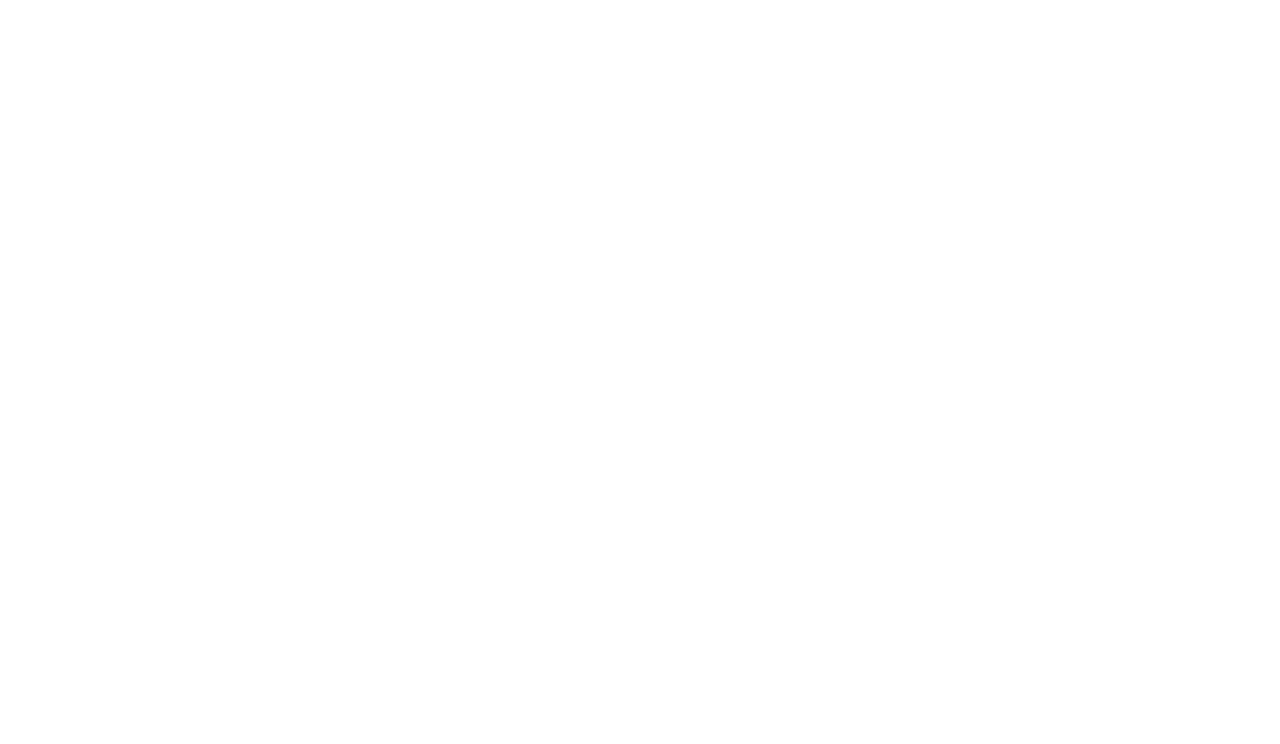
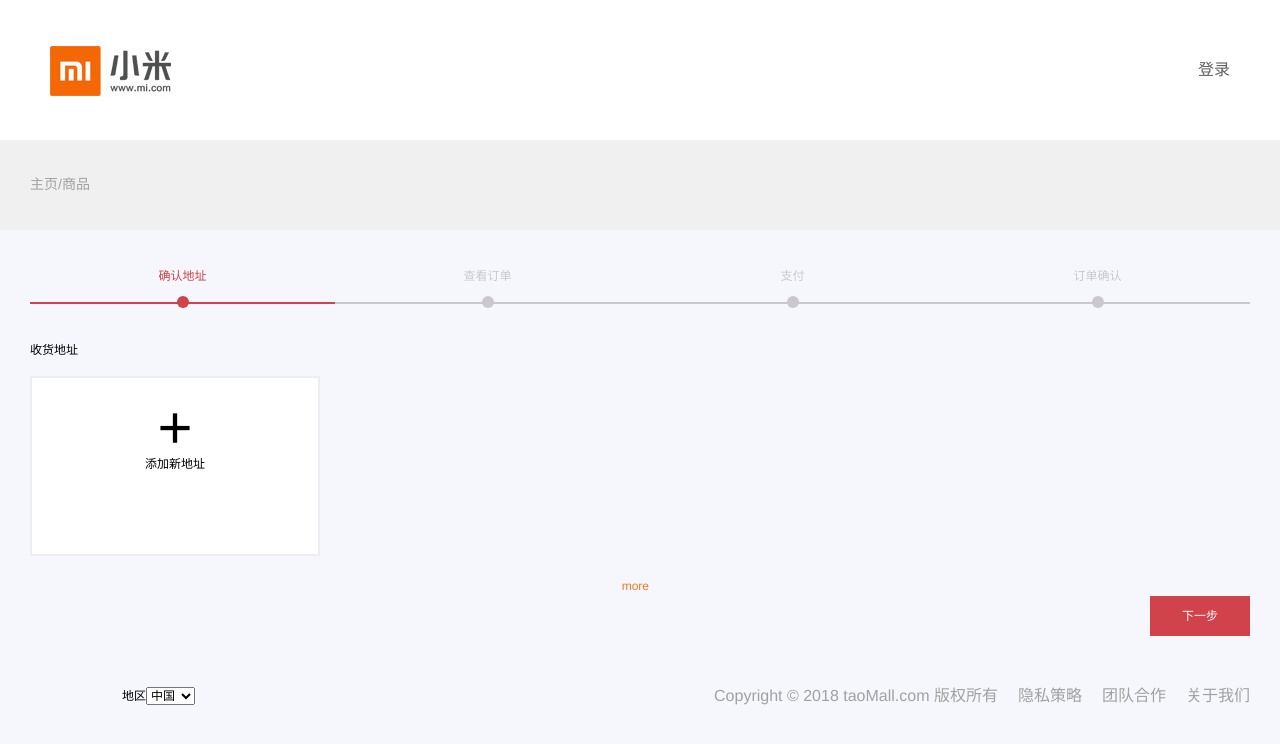
Before and after one commit to ChaiYe/XiaoM, a Vue app: page /#/Address in a window 1280 px wide. Shown: the top 744 px of the page. Built offline with nearby package versions, Linux system fonts and the light colour scheme; a small style sheet from the web is missing.

Commit message:
订单静态

```diff
--- /dev/null
+++ b/src/components/common/Orderheader.vue
@@ -0,0 +1,75 @@
+<template>
+    <div>
+      <ul class="process">
+        <li>
+          <span class="ad_pro_title_active">确认地址</span>
+          <div class="ad_line ad_line_active">
+            <div class="ad_cirle ad_cirle_active"></div>
+          </div>
+        </li>
+        <li>
+          <span>查看订单</span>
+          <div class="ad_line">
+            <div class="ad_cirle"></div>
+          </div>
+        </li>
+        <li>
+          <span>支付</span>
+          <div class="ad_line">
+            <div class="ad_cirle "></div>
+          </div>
+        </li>
+        <li>
+          <span>订单确认</span>
+          <div class="ad_line">
+            <div class="ad_cirle"></div>
+          </div>
+        </li>
+      </ul>
+    </div>
+</template>
+
+<script>
+    export default {
+        name: "Orderheader"
+    }
+</script>
+
+<style scoped>
+  .process{
+    display: flex;
+    width: 100%;
+    z-index: 1;
+  }
+  .process li{
+    width: 305px;
+    padding: 40px 0;
+    text-align: center;
+    color: #CAC8CE;
+  }
+  .ad_line{
+    position: relative;
+    width: 305px;
+    height: 2px;
+    margin-top: 20px;
+    background-color: #CAC8CE;
+  }
+  .ad_cirle{
+    position: absolute;
+    left: 147px;
+    top: -6px;
+    width: 12px;
+    height: 12px;
+    border-radius: 6px;
+    background-color: #CAC8CE;
+  }
+  .ad_line_active,.ad_cirle_active{
+    background-color: #d1434a;
+  }
+  .process .ad_pro_title_active{
+    color: #d1434a;
+  }
+  .process_active li{
+    color: #d1434a;
+  }
+</style>
--- a/src/router/index.js
+++ b/src/router/index.js
@@ -1,7 +1,9 @@
 import Vue from 'vue'
 import Router from 'vue-router'
 import XmHome from '../components/XmHome.vue'
-
+import OrderConfirm from '../view/OrderConfirm.vue'
+import OrderSuccess from '../view/OrderSuccess.vue'
+import Address from '../view/Address.vue'
 Vue.use(Router);
 
 export default new Router({
@@ -10,6 +12,21 @@
       path: '/',
       name: 'xmhome',
       component: XmHome
+    },
+    {
+      path: '/Address',
+      name: 'Address',
+      component: Address
+    },
+    {
+      path: '/orderConfirm',
+      name: 'orderConfirm',
+      component: OrderConfirm
+    },
+    {
+      path: '/orderSuccess',
+      name: 'orderSuccess',
+      component: OrderSuccess
     }
   ]
 });
--- /dev/null
+++ b/src/view/Address.vue
@@ -0,0 +1,236 @@
+<template>
+
+    <div>
+      <XmHead></XmHead>
+      <XmCrunmbs></XmCrunmbs>
+
+      <div class="ad_main">
+        <div class="ad_main_content">
+          <Orderheader></Orderheader>
+          <!--<ul class="process">
+            <li>
+              <span class="ad_pro_title_active">确认地址</span>
+              <div class="ad_line ad_line_active">
+                <div class="ad_cirle ad_cirle_active"></div>
+              </div>
+            </li>
+            <li>
+              <span>查看订单</span>
+              <div class="ad_line">
+                <div class="ad_cirle"></div>
+              </div>
+            </li>
+            <li>
+              <span>支付</span>
+              <div class="ad_line">
+                <div class="ad_cirle "></div>
+              </div>
+            </li>
+            <li>
+              <span>订单确认</span>
+              <div class="ad_line">
+                <div class="ad_cirle"></div>
+              </div>
+            </li>
+          </ul>-->
+
+          <div class="ad_content">
+            <h3 class="ad_title">收货地址</h3>
+            <ul class="ad_items">
+              <li  v-for="(item,index) in addrListFilter" :class="{'li_active':activeIndex==index}" @click="activeIndex=index;selectedId=item.Id">
+                <h3 class="ad_name">{{item.Name}}</h3>
+                <p class="ad_address">{{item.Address}}</p>
+                <p class="ad_tel">{{item.Tel}}</p>
+                <div>
+                  <h5 class="ad_default" v-show="item.isDefault">默认地址</h5>
+                  <h5 class="ad_default set_default" v-show="!item.isDefault" @click="setDefalt(item.Id)">设为默认地址</h5>
+                  <span @click="itemId=item.Id;delConfirm=true">&#xe613;</span>
+                </div>
+              </li>
+              <li class="ad_addAdr">
+                <span>+</span>
+                <p>添加新地址</p>
+              </li>
+            </ul>
+          </div>
+          <div class="ad_more" @click="expand " :class="{'ad_more_expand':limit>3}">more<span>&#xe60c;</span></div>
+          <div class="ad_next">
+            <router-link class="ad_next_a" :to="{path:'orderConfirm',query:{addressId:selectedId}}">下一步</router-link>
+          </div>
+        </div>
+      </div>
+     <!-- <modal v-show="delConfirm" @close="delConfirm=false">
+        <div slot="message" class="confirm_tip" >
+          <p style="margin-left: 123px">您确认删除此地址吗？</p>
+        </div>
+        <div slot="btnGroup" >
+          <button class="md_btn" @click="addrDel">确认</button>
+          <button class="md_btn" @click="delConfirm=false" style="margin-left: 20px">关闭</button>
+        </div>
+      </modal>-->
+      <XmFoot></XmFoot>
+    </div>
+
+
+</template>
+
+<script>
+  import XmCrunmbs from '../components/common/XmCrumbs.vue'
+  import XmHead from '../components/common/XmHead.vue'
+  import XmFoot from '../components/common/XmFoot.vue'
+  import  Orderheader from '../components/common/Orderheader'
+  export default {
+    components: {
+      XmCrunmbs,
+      XmHead,
+      Orderheader,
+      XmFoot
+
+    },
+  }
+</script>
+
+<style scoped>
+  h1,h2,h3,h4,h5,h6{
+    margin: 0;
+  }
+  .ad_main{
+    width: 100%;
+    height: auto;
+    background-color: #F5F7FC;
+  }
+  .ad_main_content{
+    width: 1220px;
+    height: auto;
+    margin: 0 auto;
+    padding: 0 20px;
+  }
+  .process{
+    display: flex;
+    width: 100%;
+  }
+  .process li{
+    width: 305px;
+    padding: 40px 0;
+    text-align: center;
+    color: #CAC8CE;
+  }
+  .ad_line{
+    position: relative;
+    width: 305px;
+    height: 2px;
+    margin-top: 20px;
+    background-color: #CAC8CE;
+  }
+  .ad_cirle{
+    position: absolute;
+    left: 147px;
+    top: -6px;
+    width: 12px;
+    height: 12px;
+    border-radius: 6px;
+    background-color: #CAC8CE;
+  }
+  .ad_line_active,.ad_cirle_active{
+    background-color: #d1434a;
+  }
+  .process .ad_pro_title_active{
+    color: #d1434a;
+  }
+  .process_active li{
+    color: #d1434a;
+  }
+  .ad_content{
+    width: 1260px;
+    height: auto;
+  }
+  .ad_title{
+
+  }
+  .ad_items{
+    display: flex;
+    flex-wrap: wrap;
+    width: 100%;
+    height: auto;
+    margin-top: 20px;
+  }
+  .ad_items li{
+    width: 290px;
+    height: 180px;
+    padding: 20px;
+    margin-right: 20px;
+    margin-bottom: 20px;
+    box-sizing: border-box;
+    background-color: white;
+    border: 2px solid #EFEDF4;
+    cursor: pointer;
+  }
+  .ad_items .li_active,.ad_items li:hover{
+    border: 2px solid #ee7a23;
+  }
+  .ad_items div{
+
+  }
+  .ad_items div span{
+    font-family: 'iconfont';
+    cursor: pointer;
+    float: right;
+  }
+  .ad_address,.ad_tel,.ad_items div{
+    margin-top: 15px;
+  }
+  .ad_items div span:hover,.ad_default{
+    color: #ee7a23;
+  }
+  .ad_default{
+    float: left;
+  }
+  .set_default{
+    display: none;
+  }
+  .ad_items li:hover .set_default{
+    display: block;
+  }
+  .set_default:hover{
+    color: #d1434a;
+  }
+  .ad_items .ad_addAdr{
+    text-align: center;
+  }
+  .ad_items .ad_addAdr span{
+    font-size: 60px;
+    cursor: pointer;
+  }
+  .ad_items .ad_addAdr span:hover{
+    color: #ee7a23;
+  }
+  .ad_more{
+    display: flex;
+    justify-content: center;
+    width: 100%;
+    height: 20px;
+    line-height: 20px;
+    color: #ee7a23;
+    cursor: pointer;
+  }
+  .ad_more span{
+    font-family: iconfont;
+    display: block;
+    transition: all .5s;
+  }
+  .ad_more_expand span{
+    transform: rotate(180deg);
+  }
+  .ad_next{
+    float: right;
+    width: 100px;
+    height: 40px;
+    background-color: #d1434a;
+    text-align: center;
+    line-height: 40px;
+    cursor: pointer;
+  }
+  .ad_next_a{
+    color: white;
+  }
+</style>
--- a/src/view/OrderConfirm.vue
+++ b/src/view/OrderConfirm.vue
@@ -1,7 +1,15 @@
 <template>
-    <div>
-        <h3>订单详情</h3>
+  <div>
+    <XmHead></XmHead>
+    <XmCrunmbs>
+      <a href="javascript:;">确认订单</a>
+    </XmCrunmbs>
+
+    <div class="main">
+
       <div class="main_content">
+        <Orderheader></Orderheader>
+        <h3 class="alltitle">订单详情</h3>
         <table class="tb" cellspacing="0">
           <tr class="tb_header">
             <th colspan="2">商品</th>
@@ -122,21 +130,41 @@
         </div>
       </div>
     </div>
+    <XmFoot></XmFoot>
+  </div>
 </template>
 
 <script>
+  import XmCrunmbs from '../components/common/XmCrumbs.vue'
+  import XmHead from '../components/common/XmHead.vue'
+  import XmFoot from '../components/common/XmFoot.vue'
+  import  Orderheader from '../components/common/Orderheader'
     export default {
-        name: "OrderConfirm"
+      components: {
+        XmCrunmbs,
+        XmHead,
+        XmFoot,
+        Orderheader
+      },
     }
 </script>
 
 <style scoped>
+  .main{
+   padding: 24px;
+    background: #F5F7FC;
+  }
   li{
     list-style: none;
   }
   .main_content{
-    width: 90%;
+    width: 80%;
     margin: 0 auto;
+  }
+  .alltitle{
+    font-size: 24px;
+    font-weight: bold;
+    margin-bottom: 24px;
   }
 
   /*单个物品*/
@@ -205,6 +233,7 @@
     margin: 12px 0;
   }
   .btn{
+    text-align: center;
     background: brown;
     width: 100px;
     height: 40px;
```
Also changed, not shown: src/view/OrderSuccess.vue (+41 -2 lines).
